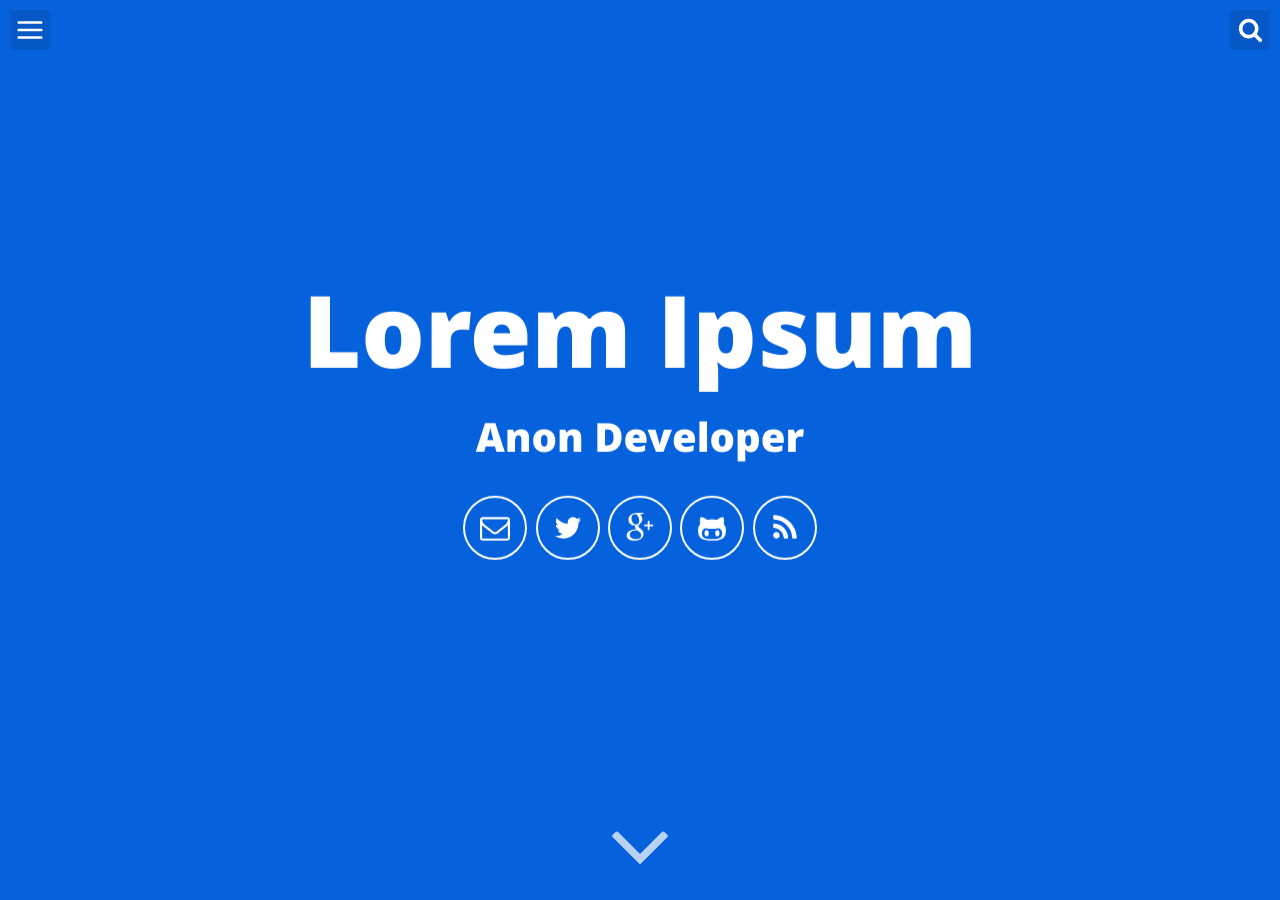
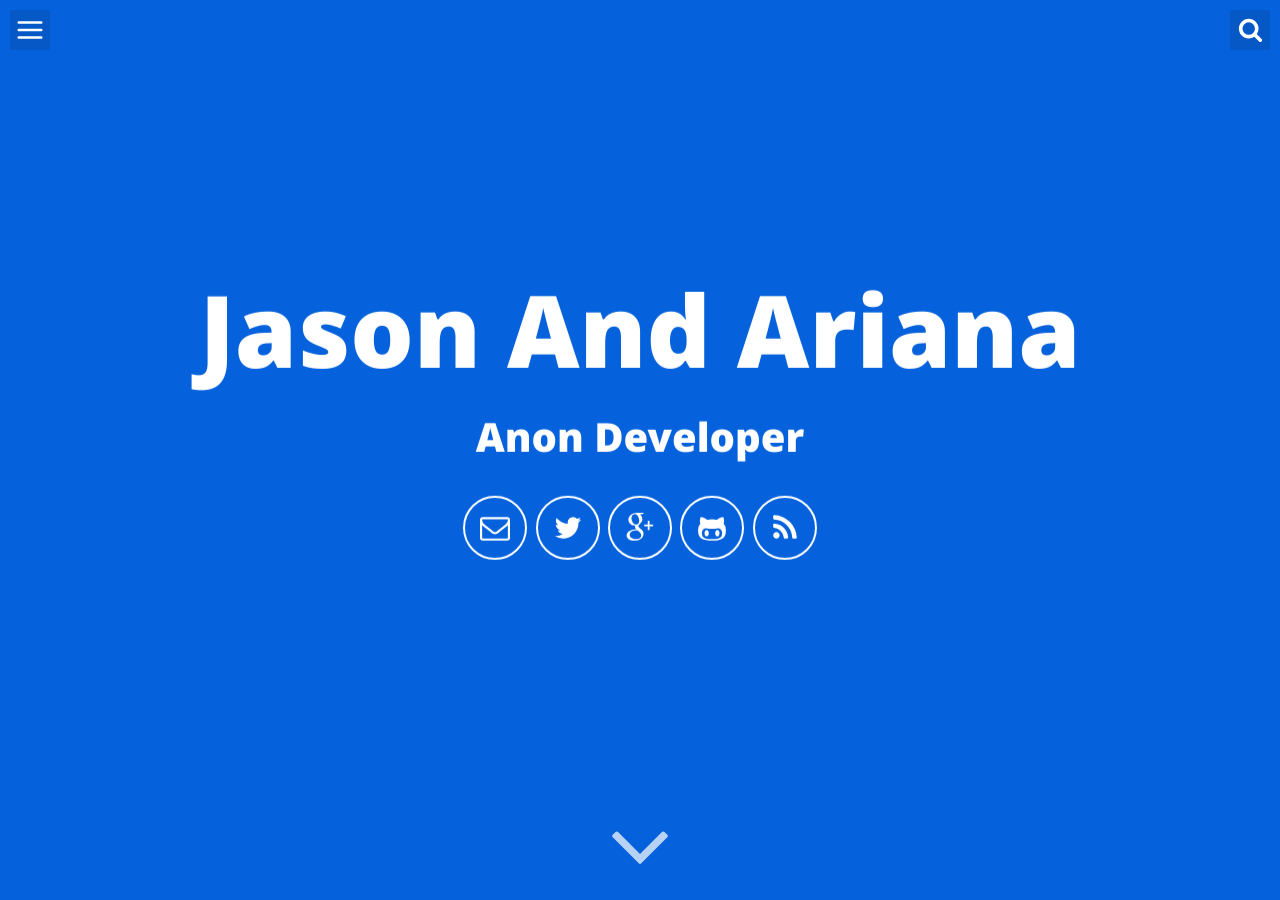
Before and after one commit to JasonAriana/jekyll_demo, a Jekyll site: the page built from index.html, in a window 1280 px wide and 900 px high. Built offline with Jekyll 4.4.1, drawn with Linux system fonts in a browser that asks for light colours; some of the changed lines change nothing that is shown.

Commit message:
will jekyll template modified

```diff
--- a/_config.yml
+++ b/_config.yml
@@ -1,11 +1,11 @@
 # Site settings
-title: A blog about lorem ipsum dolor sit amet
-description: A blog about lorem ipsum dolor sit amet
+title: Jason's Blog
+description: Jason's Blog
 baseurl: "/jekyll_demo" # the subpath of your site, e.g. /blog
-url: "https://willianjusten.com.br" # the base hostname & protocol for your site e.g. http://willianjusten.com.br
+#url: "https://willianjusten.com.br" # the base hostname & protocol for your site e.g. http://willianjusten.com.br
 
 # User settings
-username: Lorem Ipsum
+username: Jason And Ariana
 user_description: Anon Developer at Lorem Ipsum Dolor
 user_title: Anon Developer
 email: anon@anon.com
@@ -30,13 +30,13 @@
 # Links to include in menu navigation
 # For external links add external: true
 links:
-  - title: Home
+  - title: 首页
     url: /
-  - title: Series
+  - title: 分类
     url: /series
-  - title: Tags
+  - title: 标记
     url: /tags
-  - title: About Me
+  - title: 关于
     url: /about
 
 # exclude my node related stuff
```
